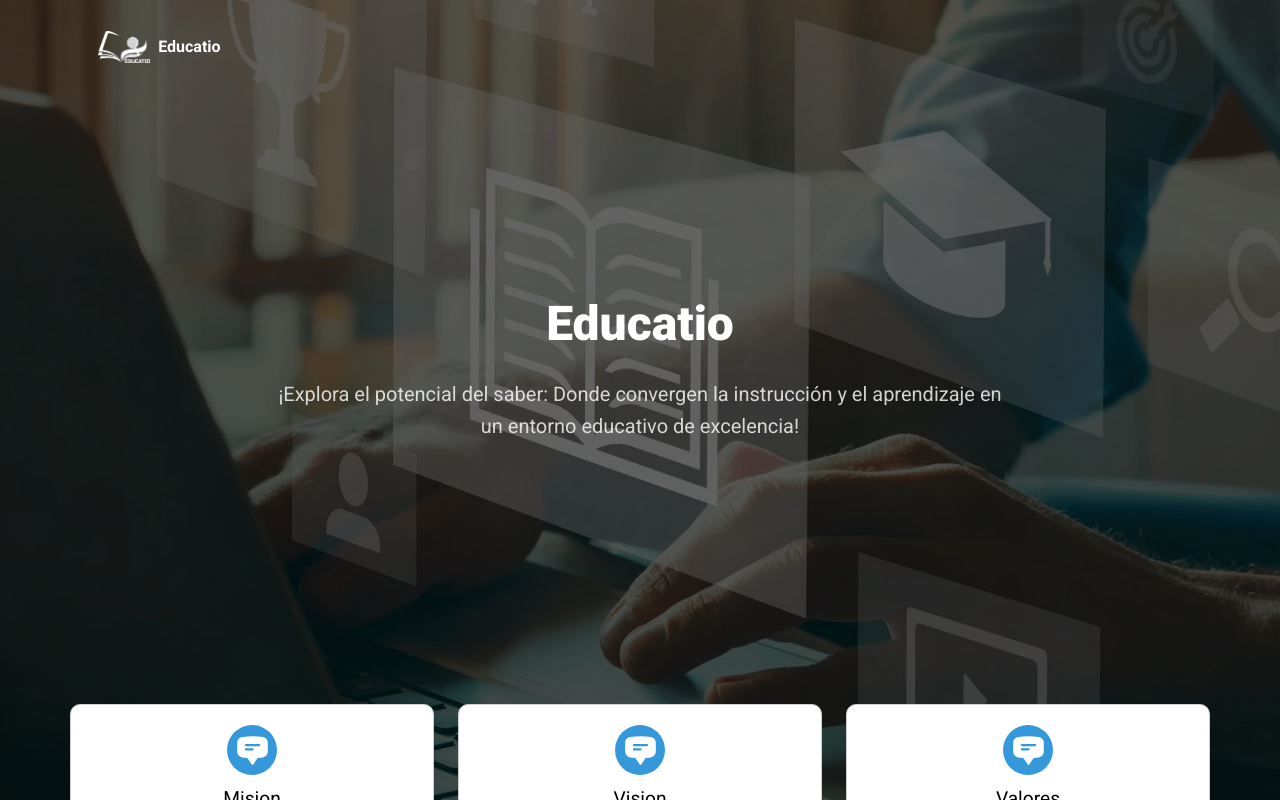
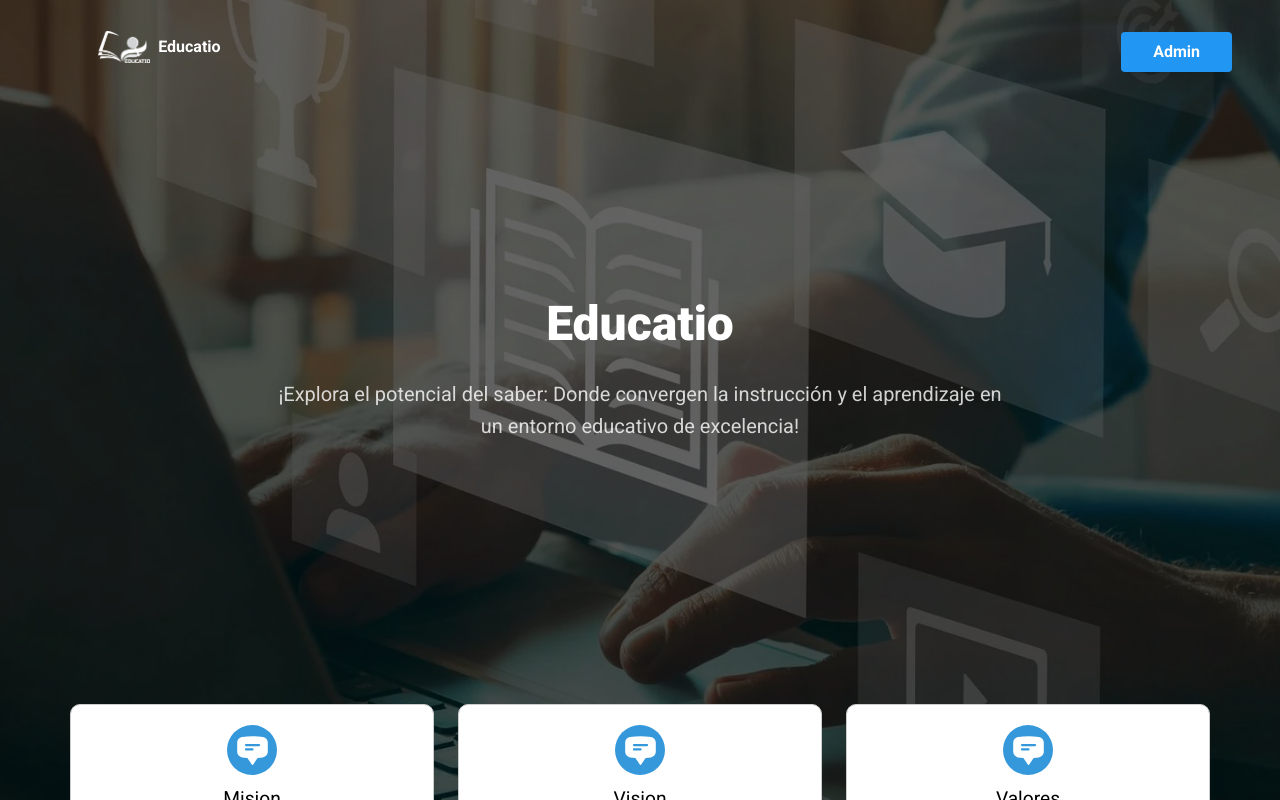
Before and after one commit to lisbethceron1/web, a React (Vite) app: page /home in a window 1280 px wide. Shown: the top 800 px of the page. Built offline with nearby package versions, Linux system fonts and the light colour scheme.

Commit message:
añado boton de admin

```diff
--- a/package.json
+++ b/package.json
@@ -15,7 +15,8 @@
     "prop-types": "15.8.1",
     "react": "18.2.0",
     "react-dom": "18.2.0",
-    "react-router-dom": "6.17.0",
+    "react-icons": "^5.0.1",
+    "react-router-dom": "^6.22.3",
     "react-slick": "^0.30.2",
     "slick-carousel": "^1.8.1"
   },
@@ -28,6 +29,6 @@
     "prettier": "3.0.3",
     "prettier-plugin-tailwindcss": "0.5.6",
     "tailwindcss": "3.3.4",
-    "vite": "4.5.0"
+    "vite": "^4.5.0"
   }
 }
--- /dev/null
+++ b/src/pages/Admin.jsx
@@ -0,0 +1,25 @@
+import React from "react";
+import { RiAdminFill } from "react-icons/ri";
+
+const Admin = () => {
+  const redirectToDashboard = () => {
+    window.location.href = "https://dashboard-educatio.vercel.app";
+  };
+
+  return (
+    <div className="flex justify-center items-center h-screen">
+      <button
+        onClick={redirectToDashboard}
+        className="bg-blue-500 hover:bg-blue-700 text-white font-bold py-2 px-8 rounded shadow-lg absolute top-4 right-8"
+
+        style={{ zIndex: 9999 }}
+      >
+
+         Admin
+
+      </button>
+    </div>
+  );
+};
+
+export default Admin;
--- a/src/pages/home.jsx
+++ b/src/pages/home.jsx
@@ -2,6 +2,8 @@
 import Slider from "react-slick";
 import "slick-carousel/slick/slick.css";
 import "slick-carousel/slick/slick-theme.css";
+import Admin from "./Admin";
+
 import {
   Card,
   CardBody,
@@ -47,14 +49,21 @@
   };
 
   return (
+
     <>
-      <div className="relative flex h-screen content-center items-center justify-center pt-16 pb-32">
+
+    <div className="relative flex h-screen content-center items-center justify-center pt-16 pb-32">
         {/* Hero section */}
+         {/* Botón en la parte superior derecha */}
+    <div className="absolute top-4 right-4 ">
+            <Admin />
+          </div>
         <div className="absolute top-0 h-full w-full bg-[url('/img/Educacion.webp')] bg-cover bg-center" />
         <div className="absolute top-0 h-full w-full bg-black/60 bg-cover bg-center" />
         <div className="max-w-8xl container relative mx-auto">
           <div className="flex flex-wrap items-center">
             <div className="ml-auto mr-auto w-full px-4 text-center lg:w-8/12">
+
               <Typography variant="h1" color="white" className="mb-6 font-black">
                 Educatio
               </Typography>
@@ -63,10 +72,11 @@
               </Typography>
             </div>
           </div>
+
         </div>
       </div>
-      <section className="-mt-32 bg-white px-8 pb-29 pt-8 shadow-${shadowIntensity} shadow-gray-900/10 rounded-xl ">
-  {/* Features section */}
+      <section className="-mt-32 bg-white px-8 pb-29 pt-8 shadow-${shadowIntensity} shadow-gray-900/10 rounded-xl">
+        {/* Features section */}
   <div className="container mx-auto ">
     <div className="grid grid-cols-1 gap-6 md:grid-cols-5 lg:grid-cols-3 ">
       {featuresData.map(({ color, title, icon, description }) => (
```
